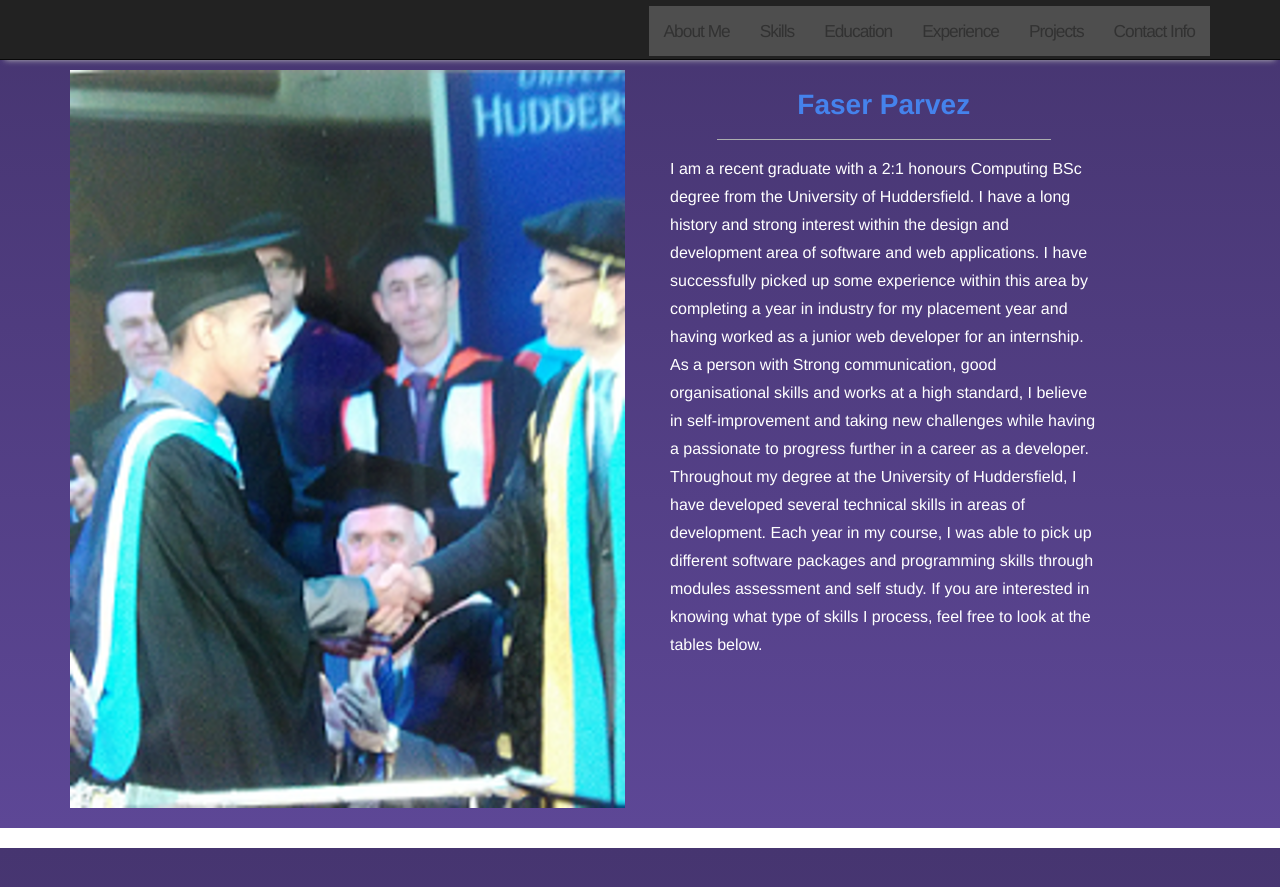
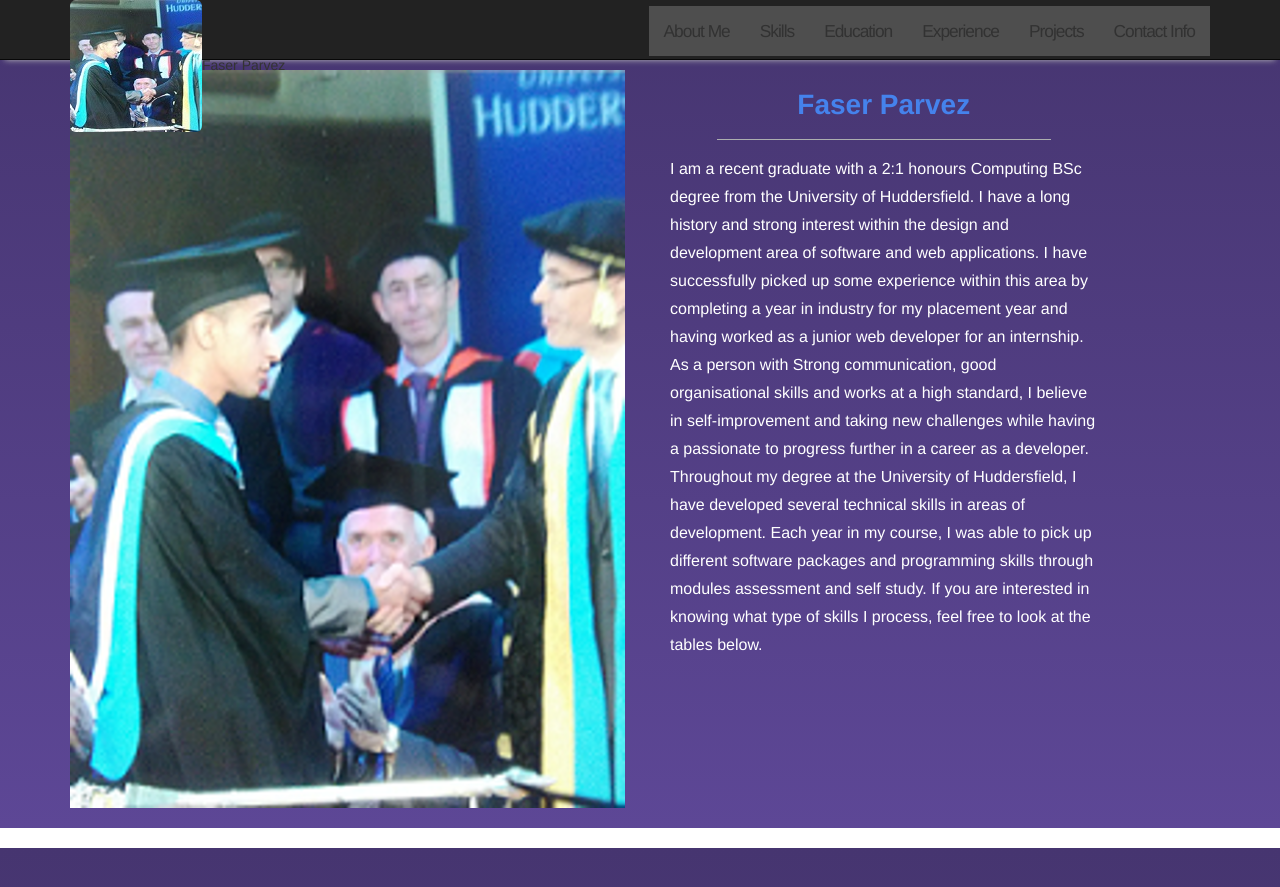
Before and after one commit to thisisatest1990/thisisatest1990.github.io, a Jekyll site: the page built from index.html, in a window 1280 px wide and 900 px high. Shown: the top 887 px of the window. Built offline with Jekyll 4.4.1, drawn with Linux system fonts in a browser that asks for light colours; nearby versions of some CDN libraries.

Commit message:
Update navbar.html

```diff
--- a/_includes/navbar.html
+++ b/_includes/navbar.html
@@ -4,10 +4,9 @@
 			<div class="container">
 				<div class="navbar-header">
 					<button type="button" class="navbar-toggle" data-toggle="collapse" data-target=".navbar-collapse">
-						<span class="icon-bar"></span>
-						<span class="icon-bar"></span>
-						<span class="icon-bar"></span>
+						<span><i class="fa fa-bars" aria-hidden="true"></i></span>
 					</button>
+					<img src="images/me-face.png" class="img-rounded">Faser Parvez
 				</div>
 				<div class="collapse navbar-collapse" id="boldsharp">
 					<ul class="nav navbar-nav">
```
